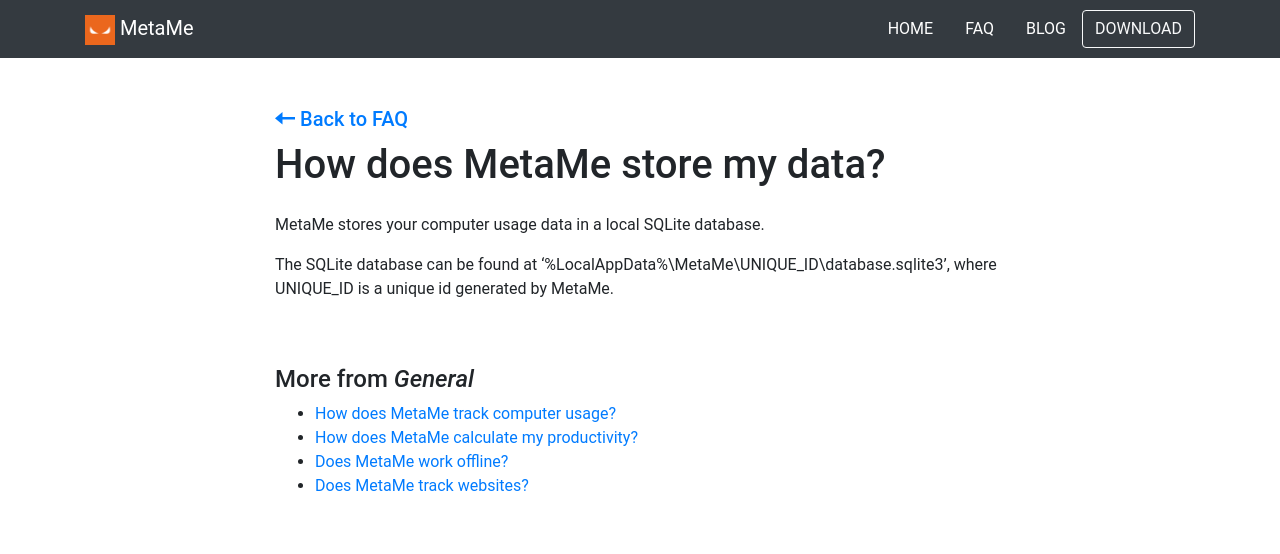
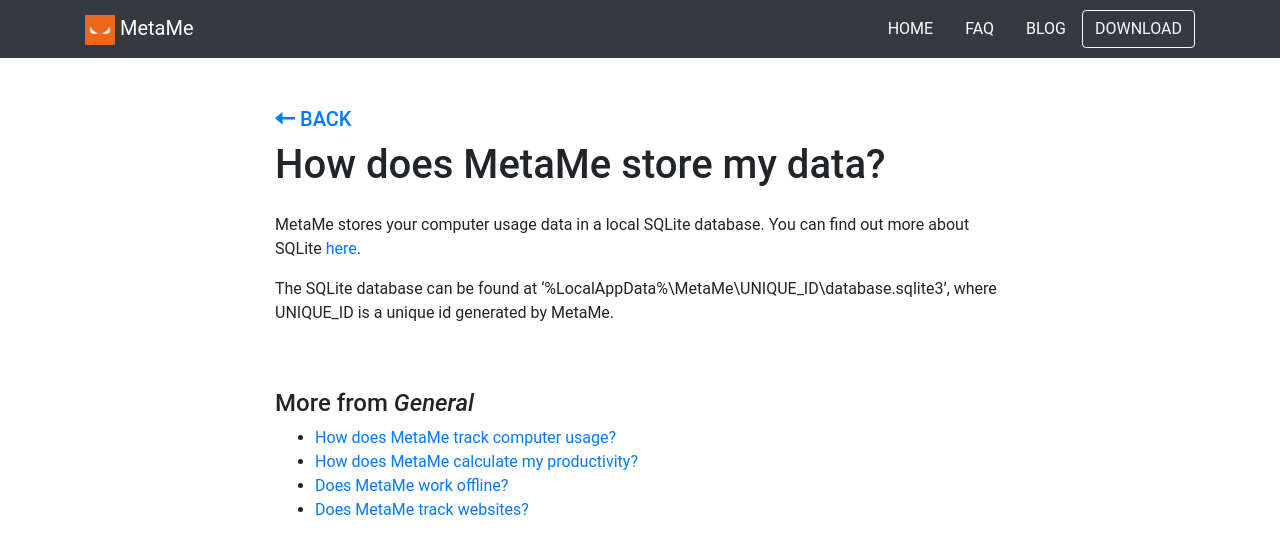
Before and after one commit to meta-me/metame-website, a Jekyll site: the page built from help/_posts/2019-10-15-how-does-metame-store-my-data.md, in a window 1280 px wide. Shown: the top 554 px of the page. Built offline with Jekyll 4.4.1, drawn with Linux system fonts in a browser that asks for light colours.

Commit message:
Minor formatting changes

```diff
--- a/_layouts/question.html
+++ b/_layouts/question.html
@@ -8,7 +8,7 @@
         <div class="mt-4">
           <a class="h5" href="/faq.html">
             <span class="oi oi-arrow-left" title="arrow left" aria-hidden="true"></span>
-            <span>Back to FAQ</span>
+            <span>BACK</span>
           </a>
         </div>
         <h1 class="mt-2">{{page.title}}</h1>
--- a/faq.html
+++ b/faq.html
@@ -18,8 +18,8 @@
   <div class="container">
     <div class="row justify-content-center">
       <div class="col-sm-12 col-lg-10 col-xl-8 text-left">
-        {% assign questions = site.categories.help | group_by: 'section' %}
-        {% for section in questions %}
+        {% assign sections = site.categories.help | group_by: 'section' | sort: 'name' %}
+        {% for section in sections %}
         <h2 class="h4 mt-4">{{section.name}}</h2>
         <ul class="list">
           {% for item in section.items %}
--- a/help/_posts/2019-10-15-how-does-metame-store-my-data.md
+++ b/help/_posts/2019-10-15-how-does-metame-store-my-data.md
@@ -4,6 +4,6 @@
 section: General
 ---
 
-MetaMe stores your computer usage data in a local SQLite database.
+MetaMe stores your computer usage data in a local SQLite database. You can find out more about SQLite [here](https://www.sqlite.org).
 
 The SQLite database can be found at '%LocalAppData%\MetaMe\UNIQUE_ID\database.sqlite3', where UNIQUE_ID is a unique id generated by MetaMe.
```
